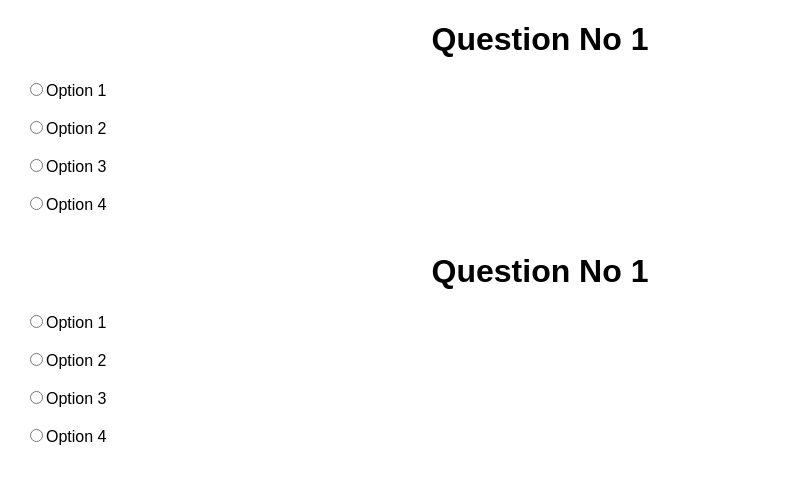
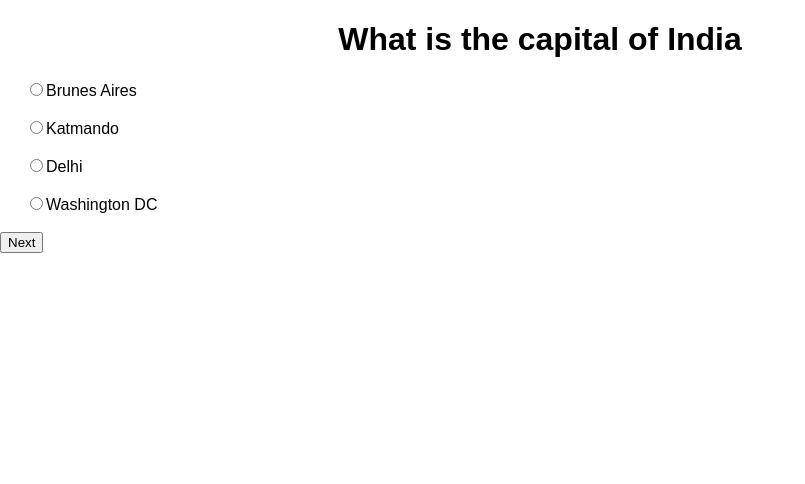
Before and after one commit to KaiserItachi/Guru-app, a React (Create React App) app: page / in a window 1280 px wide. Shown: the top 484 px of the page, without its empty margins (0-805 px from the left). Built offline with nearby package versions, Linux system fonts and the light colour scheme.

Commit message:
Added Navigation Logic

```diff
--- a/src/App.js
+++ b/src/App.js
@@ -2,13 +2,35 @@ import React, { Component } from 'react';
 import logo from './logo.svg';
 import './App.css';
 import Card from './Card';
+import getData from './data/Repo'
+
+const Data = getData();
 
 class App extends Component {
+  constructor(){
+    super()
+
+    this.state = {
+      index: 0
+    }
+
+  }
+
+  onButtonClick = ()=>{
+    if(this.state.index < Data.length-1){
+      this.setState({
+        index: this.state.index + 1
+      })
+    }
+  }
+
   render() {
     return (
       <div className="App">
-        <Card/>
-        <Card/></div>
+        <Card question = {Data[this.state.index].Question}
+        choices = {Data[this.state.index].Choices}
+        onClick = {this.onButtonClick}/>
+      </div>
     );
   }
 }
--- a/src/Card.js
+++ b/src/Card.js
@@ -3,11 +3,16 @@ import Question from './Question';
 import Option from './Option';
 
 export default class Card extends React.Component{
-    render(){
+    render(props){
         return(
             <div>
-                <Question/>
-                <Option/>
+                <Question question = {this.props.question}/>
+                <Option
+                    choices = {this.props.choices}
+                />
+                <button onClick = {this.props.onClick} >
+                    Next
+                    </button>
             </div>
         )
     }
--- a/src/Option.js
+++ b/src/Option.js
@@ -11,8 +11,8 @@ const Choices = [
 
 
 class Option extends React.Component{
-    constructor(){
-        super()
+    constructor(props){
+        super(props)
 
         this.state = {
             selected: null
@@ -28,7 +28,7 @@ class Option extends React.Component{
     render(){
         return(
             <div>
-                {Choices.map((choice, i)=>{
+                {this.props.choices.map((choice, i)=>{
                     return(
                         <Choice id = {choice.id}
                         value = {choice.value}
--- a/src/Question.js
+++ b/src/Question.js
@@ -1,9 +1,9 @@
 import React from 'react'
 
-const Question = function(){
+const Question = function(props){
     return (
         <div className='Question'>
-            <h1> Question No 1 </h1>
+            <h1> {props.question} </h1>
             </div>
     )
 }
--- /dev/null
+++ b/src/data/Repo.js
@@ -0,0 +1,66 @@
+const getData = ()=>{
+   return [
+        {
+            Question : "What is the capital of India",
+            Choices: [
+                {id: 1, value: "Brunes Aires"},
+                {id: 2, value: "Katmando"},
+                {id: 3, value: "Delhi"},
+                {id: 4, value: "Washington DC"}
+            ],
+            CorrectAnswerId: 3
+        },
+        {
+            Question : "Which Animal is called the king of the Jungle",
+            Choices: [
+                {id: 1, value: "Elephant"},
+                {id: 2, value: "Blue Whale"},
+                {id: 3, value: "Dire Wolf"},
+                {id: 4, value: "Lion"}
+            ],
+            CorrectAnswerId: 4
+        },
+        {
+            Question : "Which Company recently Aquired GitHub",
+            Choices: [
+                {id: 1, value: "Microsoft"},
+                {id: 2, value: "Toyota Motor Sales"},
+                {id: 3, value: "Walt Disney Studio"},
+                {id: 4, value: "SteelSeries"}
+            ],
+            CorrectAnswerId: 1
+        },
+        {
+            Question : "Which team won the League of Legends World Championship in 2018",
+            Choices: [
+                {id: 1, value: "Sk Telecom T1"},
+                {id: 2, value: "Samsung Galaxy"},
+                {id: 3, value: "Team Solo Mid"},
+                {id: 4, value: "Fanatic"}
+            ],
+            CorrectAnswerId: 2
+        },
+        {
+            Question : "Which Country has won most number of FIFA World Cup",
+            Choices: [
+                {id: 1, value: "India"},
+                {id: 2, value: "Argentina"},
+                {id: 3, value: "Brazil"},
+                {id: 4, value: "United States Of America"}
+            ],
+            CorrectAnswerId: 3
+        },
+        {
+            Question : "What are clouds made up of",
+            Choices: [
+                {id: 1, value: "Linux Servers"},
+                {id: 2, value: "Water Droplets"},
+                {id: 3, value: "God Knows What"},
+                {id: 4, value: "Cream"}
+            ],
+            CorrectAnswerId: 2
+        }
+    ]
+}
+
+export default getData;
```
Also changed, not shown: src/Choice.js (+4 -4 lines).
